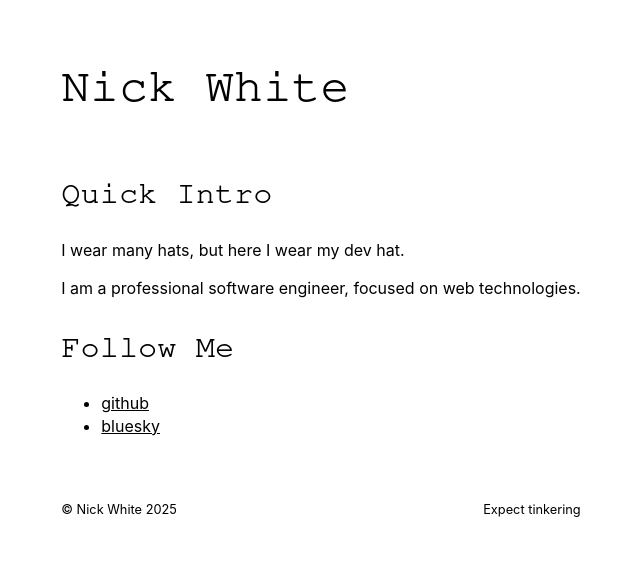
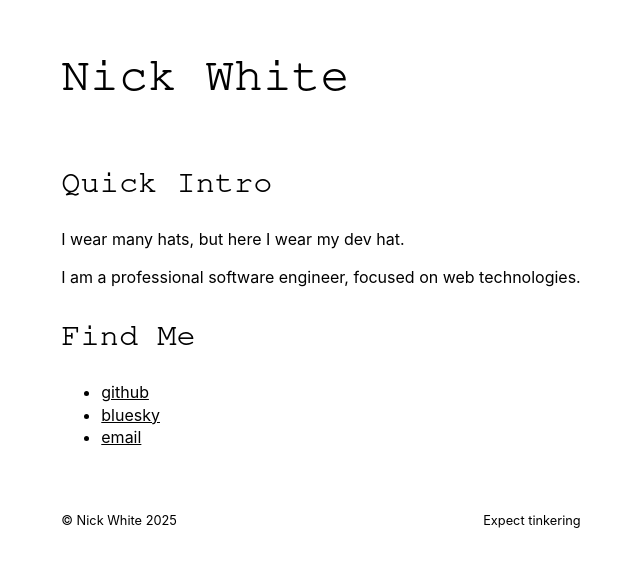
Before and after one commit to nickwhitedev/nickwhite.dev, a plain HTML site: page public/index.html in a window 1280 px wide. Shown: the part 109-676 px from the top of the page, without its empty margins (319-959 px from the left). Drawn offline with Linux system fonts and the light colour scheme.

Commit message:
Add email to home links (#3)

```diff
--- a/public/index.html
+++ b/public/index.html
@@ -16,10 +16,11 @@
     <h2>Quick Intro</h2>
     <p>I wear many hats, but here I wear my dev hat.</p>
     <p>I am a professional software engineer, focused on web technologies.</p>
-    <h2>Follow Me</h2>
+    <h2>Find Me</h2>
     <ul>
       <li><a href="https://github.com/nickwhitedev" rel="me">github</a></li>
       <li><a href="https://bsky.app/nickwhite.dev" rel="me">bluesky</a></li>
+      <li><a href="mailto:contact@nickwhite.dev" rel="me">email</a></li>
     </ul>
   </main>
   <footer><small>&copy; Nick White 2025</small><small>Expect tinkering</small></footer>
```
